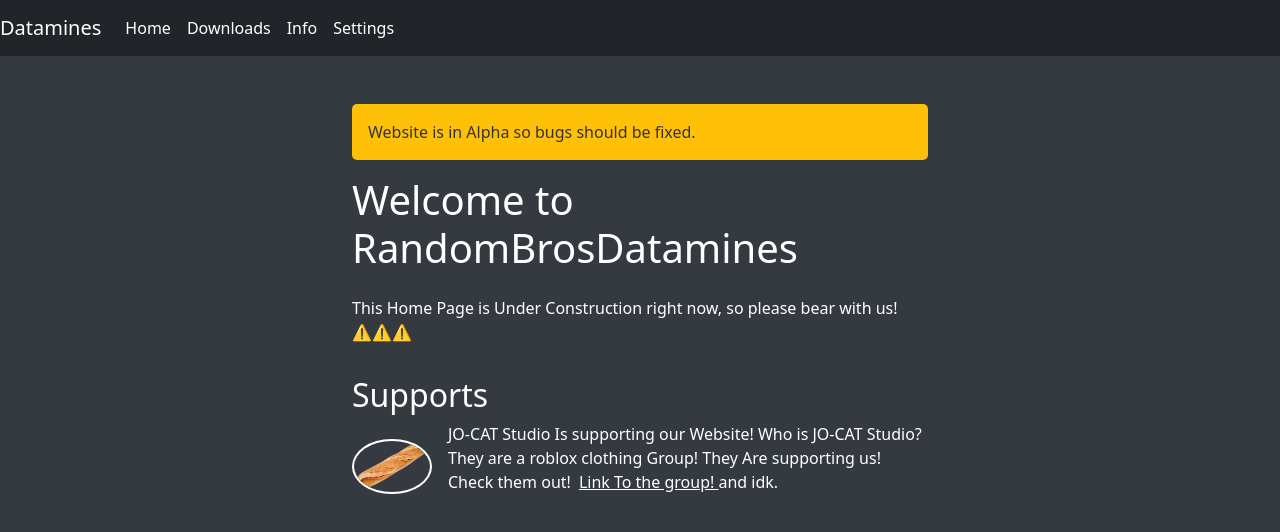
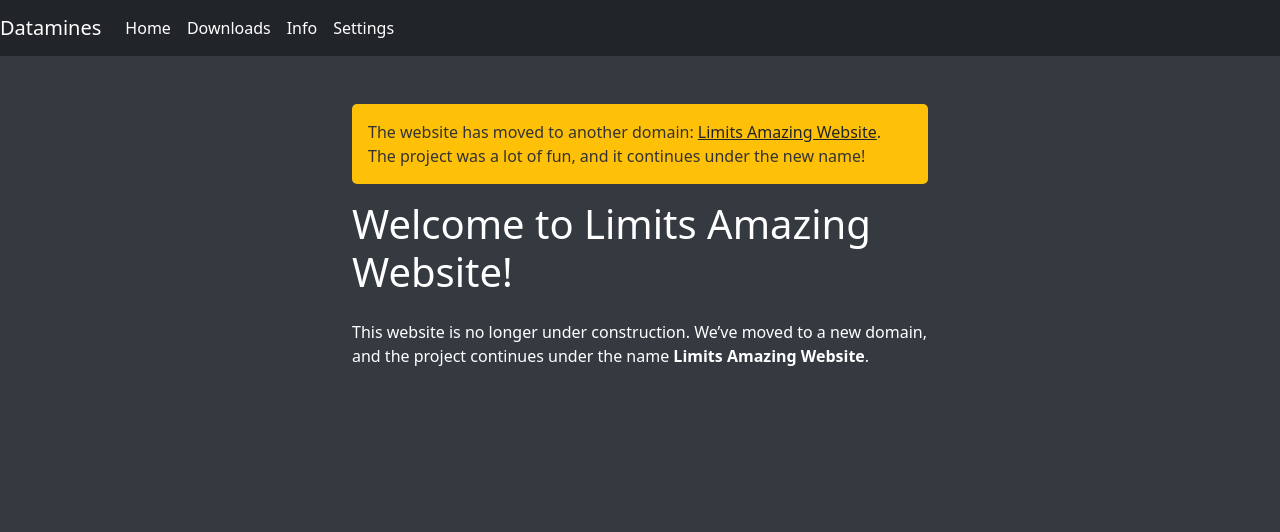
Before and after one commit to RandomBroLol/RandomBrosDatamines, a website: page public/index.html in a window 1280 px wide. Shown: the top 532 px of the page. Drawn offline with nearby package versions, Linux system fonts and the light colour scheme.

Commit message:
Update index.html
after 8-7 Months i Updated this. its moving to a new domain with new ui and everyhting

```diff
--- a/public/index.html
+++ b/public/index.html
@@ -37,35 +37,6 @@
         .navbar-dark .navbar-nav .nav-link {
             color: #fff; /* Light text color for links */
         }
-        .support {
-            margin-top: 2rem;
-            overflow-y: auto; /* Enable vertical scrolling */
-            max-height: 300px; /* Maximum height of the scrolling container */
-        }
-        .support-item {
-            display: flex;
-            align-items: center;
-            margin-bottom: 1rem;
-        }
-        .support-item img {
-            width: 80px; /* Adjust image width */
-            height: auto; /* Maintain aspect ratio */
-            object-fit: contain; /* Fit image within dimensions */
-            border-radius: 50%; /* Make the image circular */
-            border: 2px solid #fff; /* Optional: Add a white border around the image */
-            margin-right: 1rem; /* Add spacing between image and text */
-        }
-        .support-item p {
-            flex: 1; /* Allow text to take remaining space */
-        }
-        .support-item a {
-            color: #fff; /* Link text color */
-            text-decoration: underline; /* Underline link text */
-            margin-left: 0.5rem; /* Add spacing between image and link */
-        }
-        .support-item a:hover {
-            text-decoration: none; /* Remove underline on hover */
-        }
     </style>
 </head>
 <body>
@@ -92,19 +63,9 @@
         </div>
     </nav>
     <div class="container mt-5">
-        <div id="alert-message" class="alert-box">Website is in Alpha so bugs should be fixed.</div>
-        <h1 class="mb-4">Welcome to RandomBrosDatamines</h1>
-        <p>This Home Page is Under Construction right now, so please bear with us! ⚠️⚠️⚠️</p>
-
-        <!-- Support Section -->
-        <div class="support">
-            <h2>Supports</h2>
-            <div class="support-item">
-                <img src="Group1.png" alt="Support Image">
-                <p>JO-CAT Studio Is supporting our Website! Who is JO-CAT Studio? They are a roblox clothing Group! They Are supporting us! Check them out!<a href="https://www.roblox.com/groups/34301234/JO-CAT-Studio#!/about">Link To the group! </a> and idk.</p>
-            </div>
-            <!-- Add more support items here -->
-        </div>
+        <div id="alert-message" class="alert-box">The website has moved to another domain: <a href="https://limitsamazingwebsite.pages.dev/" target="_blank" class="text-dark">Limits Amazing Website</a>. The project was a lot of fun, and it continues under the new name!</div>
+        <h1 class="mb-4">Welcome to Limits Amazing Website!</h1>
+        <p>This website is no longer under construction. We’ve moved to a new domain, and the project continues under the name <strong>Limits Amazing Website</strong>.</p>
 
         <!-- Add more content to exceed the viewport height -->
         <div style="height: 1500px;"></div>
```
